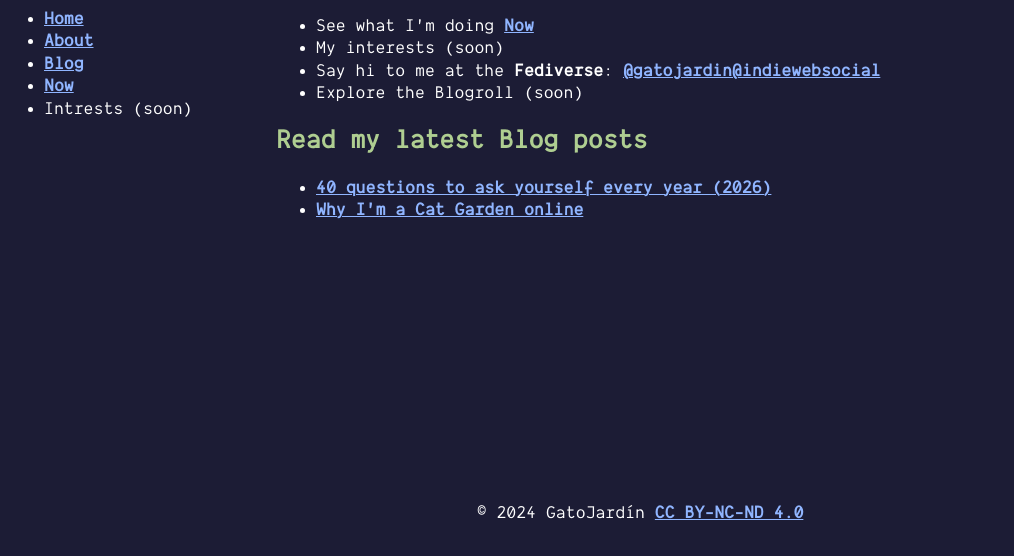
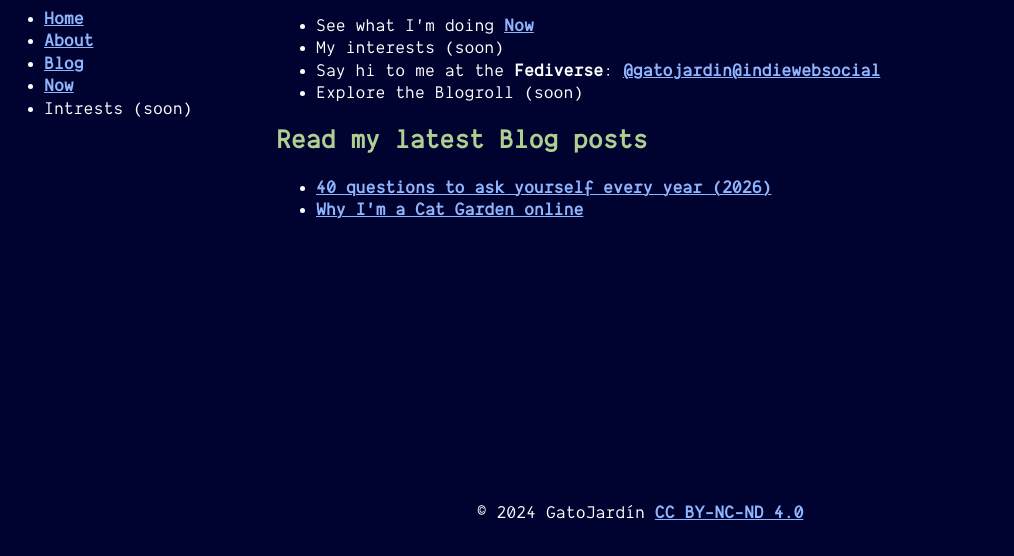
Before and after one commit to gatojardin/website, an Eleventy site: page src/index.md in a window 1280 px wide. Shown: the part 244-800 px from the top of the page, without its empty margins (0-1014 px from the left). Built offline with nearby package versions, Linux system fonts and the light colour scheme; Eleventy itself is replaced by a stand-in of ours; files that its build step writes are made by us from their sources.

Commit message:
Cambio de fondo

```diff
--- a/src/css/estilos.css
+++ b/src/css/estilos.css
@@ -21,7 +21,7 @@
 }
 
 html {
-    background-color: #1c1c35;
+    background-color: #00022F;
     color: white;
     font-family: 'Dank Mono', sans-serif;
 }
```
